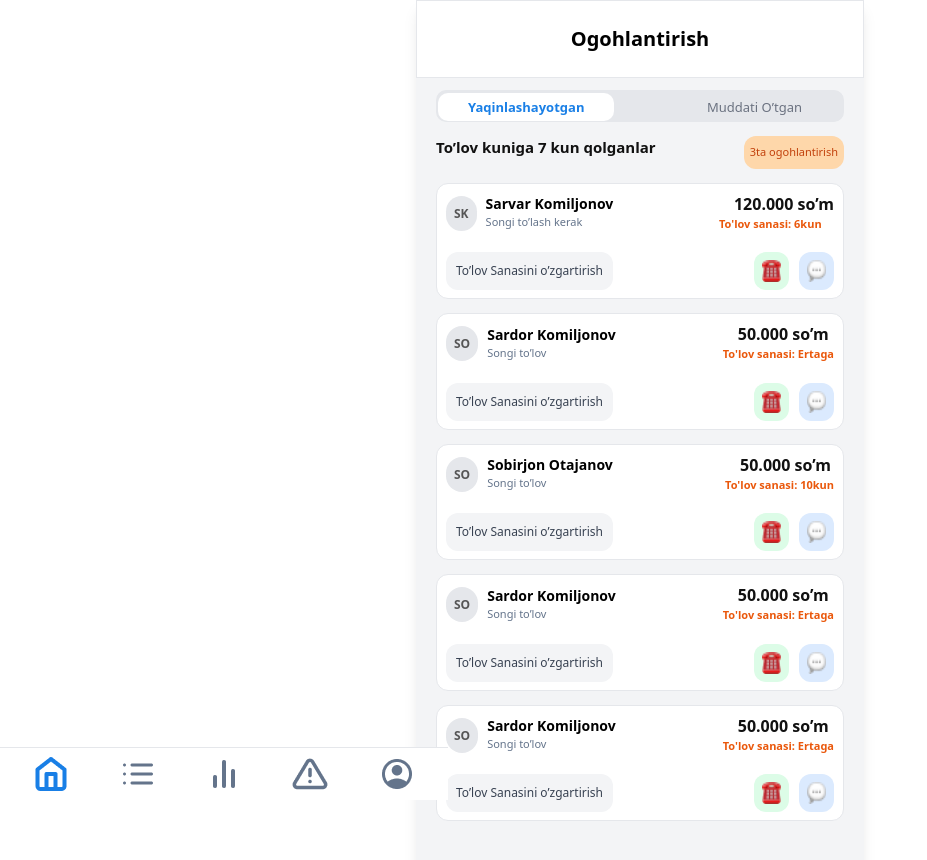
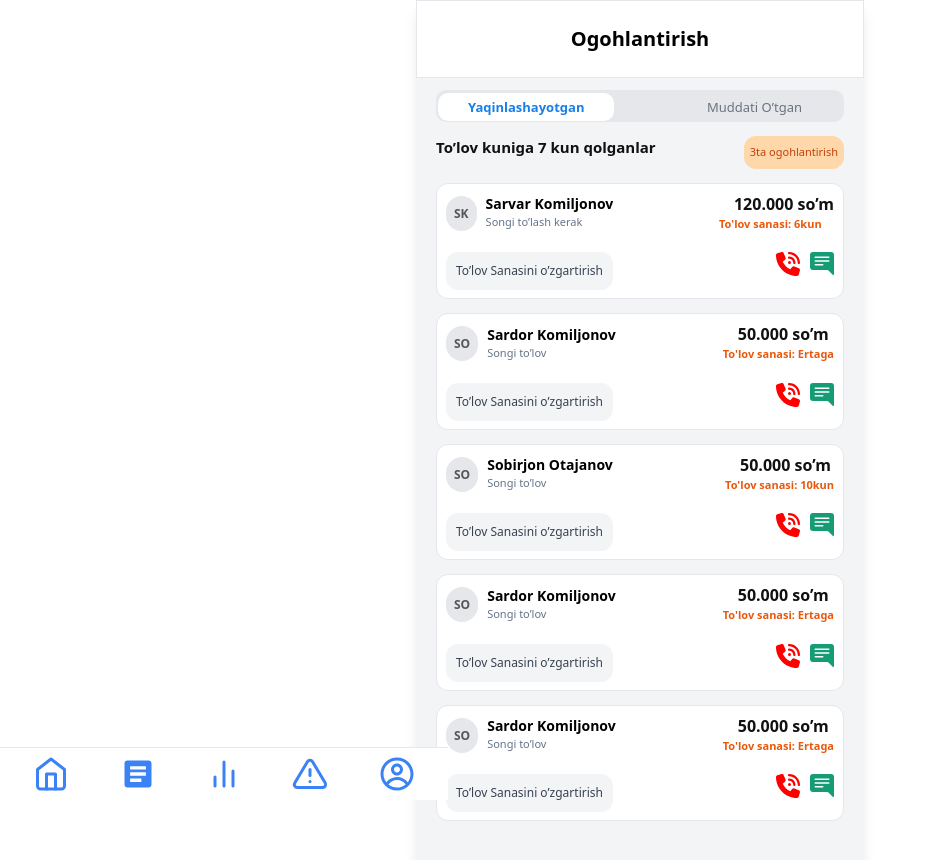
Before and after one commit to kamilov1701/Loan_Mobile, a React (Vite) app: page /alert in a window 1280 px wide. Shown: the top 860 px of the page, without its empty margins (0-927 px from the left). Built offline with nearby package versions, Linux system fonts and the light colour scheme; no server answers; sample sign-in values are in the browser's storage.

Commit message:
Navbar changed, and also changed icons

```diff
--- a/src/Components/Navbar.jsx
+++ b/src/Components/Navbar.jsx
@@ -1,20 +1,23 @@
 import React from "react";
 import { Link } from "react-router-dom";
-import HomeIcon from "../../public/Home.png";
-import ListIcon from "../../public/List.png";
-import AnalyticsIcon from "../../public/Analytics.png";
-import AlertIcon from "../../public/Alert.png";
-import ProfileIcon from "../../public/Account_circle.png";
+
+import { FiHome } from "react-icons/fi";
+import { IoMdListBox } from "react-icons/io";
+import { FiBarChart2 } from "react-icons/fi";
+import { FiAlertTriangle } from "react-icons/fi";
+import { CgProfile } from "react-icons/cg";
 
 function Navbar() {
   return (
-    <nav className="fixed bottom-0 left-0 w-full max-w-md bg-white shadow-t p-2 flex justify-around border-t">
-      <Link to="/" className="text-blue-500 font-semibold"><img src={HomeIcon} alt="" /></Link>
-      <Link to="/list" className="text-blue-500 font-semibold"><img src={ListIcon} alt="" /></Link>
-      <Link to="/analytics" className="text-blue-500 font-semibold"><img src={AnalyticsIcon} alt="" /></Link>
-      <Link to="/alert" className="text-blue-500 font-semibold"><img src={AlertIcon} alt="" /></Link>
-      <Link to="/profile" className="text-blue-500 font-semibold"><img src={ProfileIcon} alt="" /></Link>
-    </nav>
+    <center>
+      <nav className="fixed bottom-0 left-0 w-full max-w-md bg-white shadow-t p-2 flex justify-around border-t">
+        <Link to="/" className="text-blue-500 font-semibold"><FiHome size={36}/></Link>
+        <Link to="/list" className="text-blue-500 font-semibold"><IoMdListBox size={36}/></Link>
+        <Link to="/analytics" className="text-blue-500 font-semibold"><FiBarChart2 size={36}/></Link>
+        <Link to="/alert" className="text-blue-500 font-semibold"><FiAlertTriangle size={36}/></Link>
+        <Link to="/profile" className="text-blue-500 font-semibold"><CgProfile  size={36}/></Link>
+      </nav>
+    </center>
   );
 }
 
--- a/src/Pages/Alert.jsx
+++ b/src/Pages/Alert.jsx
@@ -3,17 +3,14 @@ import { ArrowLeft } from "lucide-react";
 import { Link } from "react-router-dom";
 
 
-// Images{
-import phone from "../../public/phone.png"
-import sms from "../../public/sms.png"
-
-// }
+import { BsFillChatRightTextFill } from "react-icons/bs";
+import { FaPhoneVolume } from "react-icons/fa6";
 
 function Alert() {
     return <div>
- {/* shu jayda // flex gap-[110px] //  bolishi garak*/}
+        {/* shu jayda // flex gap-[110px] //  bolishi garak*/}
         <div className="py-[24px] items-center px-[20px] bg-[#FFFFFF] border boder-[#E5E7EB]">
-         {/* <div className="flex gap-[85px] py-[24px] items-center px-[20px] bg-[#FFFFFF] border boder-[#E5E7EB]">
+            {/* <div className="flex gap-[85px] py-[24px] items-center px-[20px] bg-[#FFFFFF] border boder-[#E5E7EB]">
                  <Link to="/"><ArrowLeft className="cursor-pointer" /></Link>
                 <h2 className="font-bold text-xl text-center">Qarz Ayirish</h2>
             </div> */}
@@ -57,8 +54,8 @@ function Alert() {
                         <button className="text-[#374151] bg-[#F3F4F6] text-[12px] font-normal p-[10px] rounded-[12px]">To’lov Sanasini o’zgartirish</button>
 
                         <div className="flex gap-[10px]">
-                            <img className="bg-[#DCFCE7] p-[8px] w-[35px] rounded-[12px]" src={phone} alt="" />
-                            <img className="bg-[#DBEAFE] p-[8px] w-[35px] rounded-[12px]" src={sms} alt="" />
+                            <FaPhoneVolume size={24} className="text-[red]"/>
+                            <BsFillChatRightTextFill  size={24} className="text-[#169c74]"/>
                         </div>
                     </div>
                 </div>
@@ -85,8 +82,8 @@ function Alert() {
                         <button className="text-[#374151] bg-[#F3F4F6] text-[12px] font-normal p-[10px] rounded-[12px]">To’lov Sanasini o’zgartirish</button>
 
                         <div className="flex gap-[10px]">
-                            <img className="bg-[#DCFCE7] p-[8px] w-[35px] rounded-[12px]" src={phone} alt="" />
-                            <img className="bg-[#DBEAFE] p-[8px] w-[35px] rounded-[12px]" src={sms} alt="" />
+                            <FaPhoneVolume size={24} className="text-[red]"/>
+                            <BsFillChatRightTextFill size={24} className="text-[#169c74]"/>
                         </div>
                     </div>
                 </div>
@@ -113,8 +110,8 @@ function Alert() {
                         <button className="text-[#374151] bg-[#F3F4F6] text-[12px] font-normal p-[10px] rounded-[12px]">To’lov Sanasini o’zgartirish</button>
 
                         <div className="flex gap-[10px]">
-                            <img className="bg-[#DCFCE7] p-[8px] w-[35px] rounded-[12px]" src={phone} alt="" />
-                            <img className="bg-[#DBEAFE] p-[8px] w-[35px] rounded-[12px]" src={sms} alt="" />
+                            <FaPhoneVolume size={24} className="text-[red]"/>
+                            <BsFillChatRightTextFill size={24} className="text-[#169c74]"/>
                         </div>
                     </div>
                 </div>
@@ -141,8 +138,8 @@ function Alert() {
                         <button className="text-[#374151] bg-[#F3F4F6] text-[12px] font-normal p-[10px] rounded-[12px]">To’lov Sanasini o’zgartirish</button>
 
                         <div className="flex gap-[10px]">
-                            <img className="bg-[#DCFCE7] p-[8px] w-[35px] rounded-[12px]" src={phone} alt="" />
-                            <img className="bg-[#DBEAFE] p-[8px] w-[35px] rounded-[12px]" src={sms} alt="" />
+                            <FaPhoneVolume size={24} className="text-[red]" />
+                            <BsFillChatRightTextFill size={24} className="text-[#169c74]"/>
                         </div>
                     </div>
                 </div>
@@ -169,8 +166,8 @@ function Alert() {
                         <button className="text-[#374151] bg-[#F3F4F6] text-[12px] font-normal p-[10px] rounded-[12px]">To’lov Sanasini o’zgartirish</button>
 
                         <div className="flex gap-[10px]">
-                            <img className="bg-[#DCFCE7] p-[8px] w-[35px] rounded-[12px]" src={phone} alt="" />
-                            <img className="bg-[#DBEAFE] p-[8px] w-[35px] rounded-[12px]" src={sms} alt="" />
+                            <FaPhoneVolume size={24} className="text-[red]" />
+                            <BsFillChatRightTextFill size={24} className="text-[#169c74]"/>
                         </div>
                     </div>
                 </div>
--- a/src/Pages/Home.jsx
+++ b/src/Pages/Home.jsx
@@ -319,15 +319,8 @@
 
 import React from "react";
 import { Link } from "react-router-dom";
+import analit from "../../public/analitic.png";
 import Notificationimg from "../../public/Not.png";
-
-// Images
-import plus from "../../public/plus.png";
-import minus from "../../public/minus.png";
-import time from "../../public/Clock.png";
-import eye from "../../public/Eye.png";
-import pen from "../../public/pen.png";
-import del from "../../public/delete.png";
 
 function Home() {
   return (
@@ -388,6 +381,14 @@ function Home() {
         </div>
       </div>
 
+
+      {/* Responsive image */}
+      <img
+        src={analit}
+        alt=""
+        className="w-full max-w-full h-auto px-[15px] mt-[10px]"
+      />
+
       {/* Add Loan Button */}
       <div className="container mx-auto px-4 mt-[25px]">
         <div className="max-w-[350px] sm:max-w-[450px] md:max-w-[600px] mx-auto">
@@ -401,56 +402,6 @@ function Home() {
           </button>
         </div>
       </div>
-
-      {/* Loan List */}
-      <section className="container mx-auto px-4 mt-[14px]">
-
-        {/* Card */}
-        {[1, 2, 3, 4, 5, 6, 7, 8].map((item, index) => (
-          <div
-            key={index}
-            className="bg-[#ffffff] border border-[#E5E7EB] px-[9px] py-[8px] rounded-[12px] mt-[14px] max-w-[350px] sm:max-w-[450px] md:max-w-[600px] mx-auto"
-          >
-            <div className="flex justify-between items-center flex-wrap gap-2">
-              <div className="flex gap-[9px]">
-                <span className="bg-[#DBEAFE] text-[11px] font-bold text-[#197FE6] px-[8px] py-[9px] rounded-full">
-                  SO
-                </span>
-
-                <div>
-                  <h2 className="text-[#000000] text-[14px] font-bold">
-                    Sobirjon Otajanov
-                  </h2>
-                  <p className="text-[#64748B] text-[11px]">
-                    Comment
-                  </p>
-                </div>
-              </div>
-
-              <h2 className="text-[#197FE6] text-[14px] font-bold">
-                150.000 so’m
-              </h2>
-            </div>
-
-            <div className="flex justify-between items-center mt-[12px] flex-wrap gap-3">
-              <div className="flex gap-[17px]">
-                {/* <img src={plus} alt="" /> */}
-                 <Link to="/addloan"><img src={plus} alt="" /></Link>
-                 <Link to="/reducLoan"><img src={minus} alt="" /></Link>
-                <img src={time} alt="" />
-              </div>
-
-              <div className="bg-[#FFF7ED] py-[9px] px-[12px] rounded-full flex gap-[15px]">
-                <img src={eye} alt="" />
-                <img src={pen} alt="" />
-                <img src={del} alt="" />
-              </div>
-            </div>
-          </div>
-        ))}
-
-      </section>
-
     </div>
   );
 }
```
Also changed, not shown: 1 other file (tests, documents, lock files or other folders).
